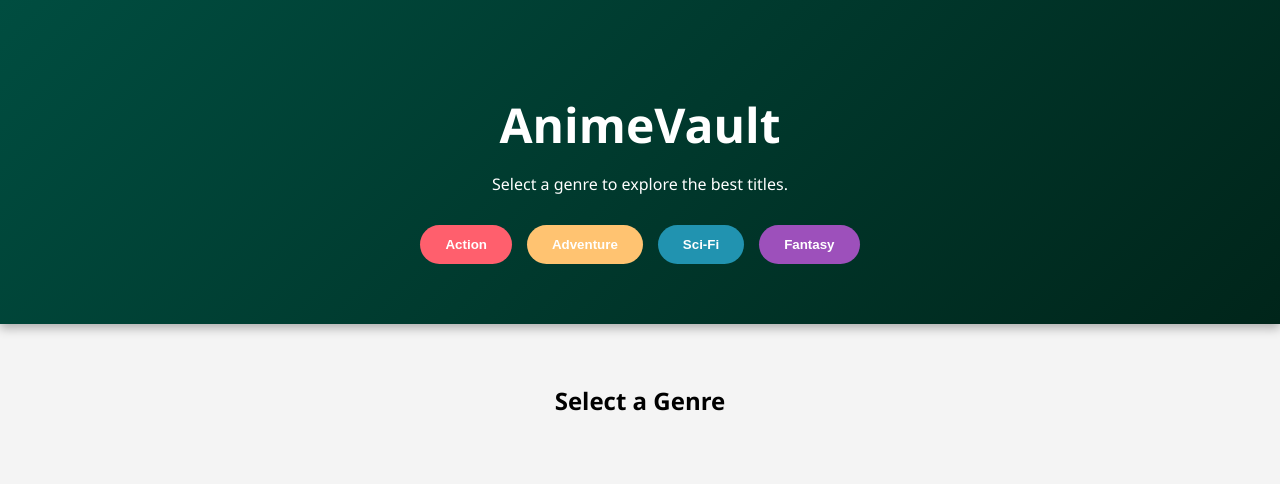
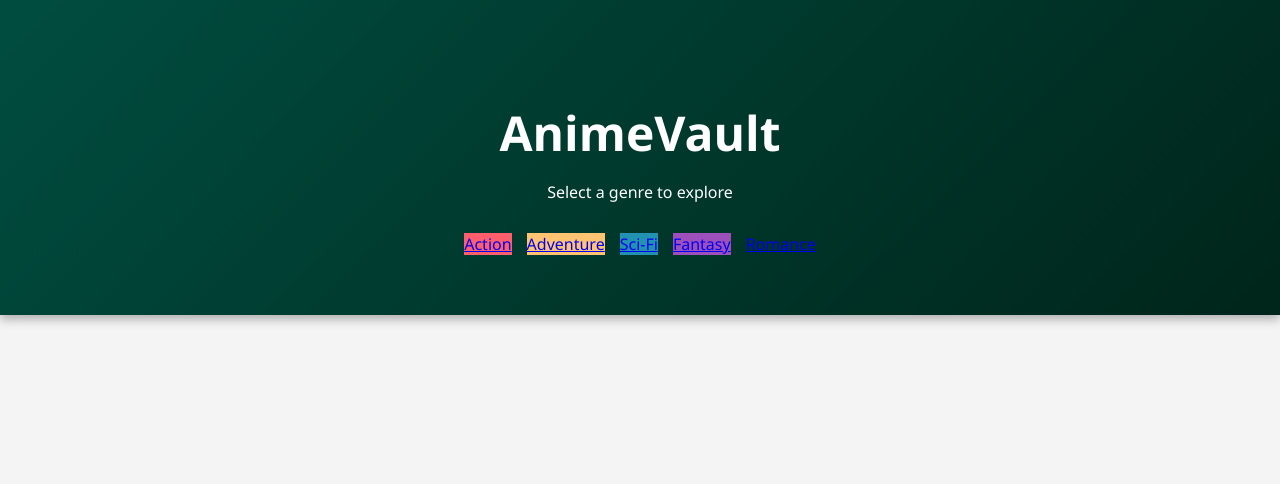
Before and after one commit to Afsa-12/anime_hub, a plain HTML site: page index.html in a window 1280 px wide. Drawn offline with Linux system fonts and the light colour scheme.

Commit message:
Update index.html

```diff
--- a/index.html
+++ b/index.html
@@ -3,29 +3,20 @@
 <head>
     <meta charset="UTF-8">
     <meta name="viewport" content="width=device-width, initial-scale=1.0">
-    <title>AnimeVault | Discover Your Next Watch</title>
+    <title>AnimeVault | Home</title>
     <link rel="stylesheet" href="style.css">
 </head>
-<body>
-
-    <header class="hero">
+<body class="bottle-green-bg">
+    <section class="hero">
         <h1>AnimeVault</h1>
-        <p>Select a genre to explore the best titles.</p>
-
+        <p>Select a genre to explore</p>
         <div class="genre-container">
-            <button class="genre-btn action" onclick="showAnime('Action')">Action</button>
-            <button class="genre-btn adventure" onclick="showAnime('Adventure')">Adventure</button>
-            <button class="genre-btn scifi" onclick="showAnime('Sci-Fi')">Sci-Fi</button>
-            <button class="genre-btn fantasy" onclick="showAnime('Fantasy')">Fantasy</button>
+            <a href="list.html?genre=Action" class="genre-card action">Action</a>
+            <a href="list.html?genre=Adventure" class="genre-card adventure">Adventure</a>
+            <a href="list.html?genre=Sci-Fi" class="genre-card scifi">Sci-Fi</a>
+            <a href="list.html?genre=Fantasy" class="genre-card fantasy">Fantasy</a>
+            <a href="list.html?genre=Romance" class="genre-card romance">Romance</a>
         </div>
-    </header>
-
-    <main id="display-section">
-        <h2 id="genre-title">Select a Genre</h2>
-        <ul id="anime-list">
-            </ul>
-    </main>
-
-    <script src="script.js"></script>
+    </section>
 </body>
 </html>
```
